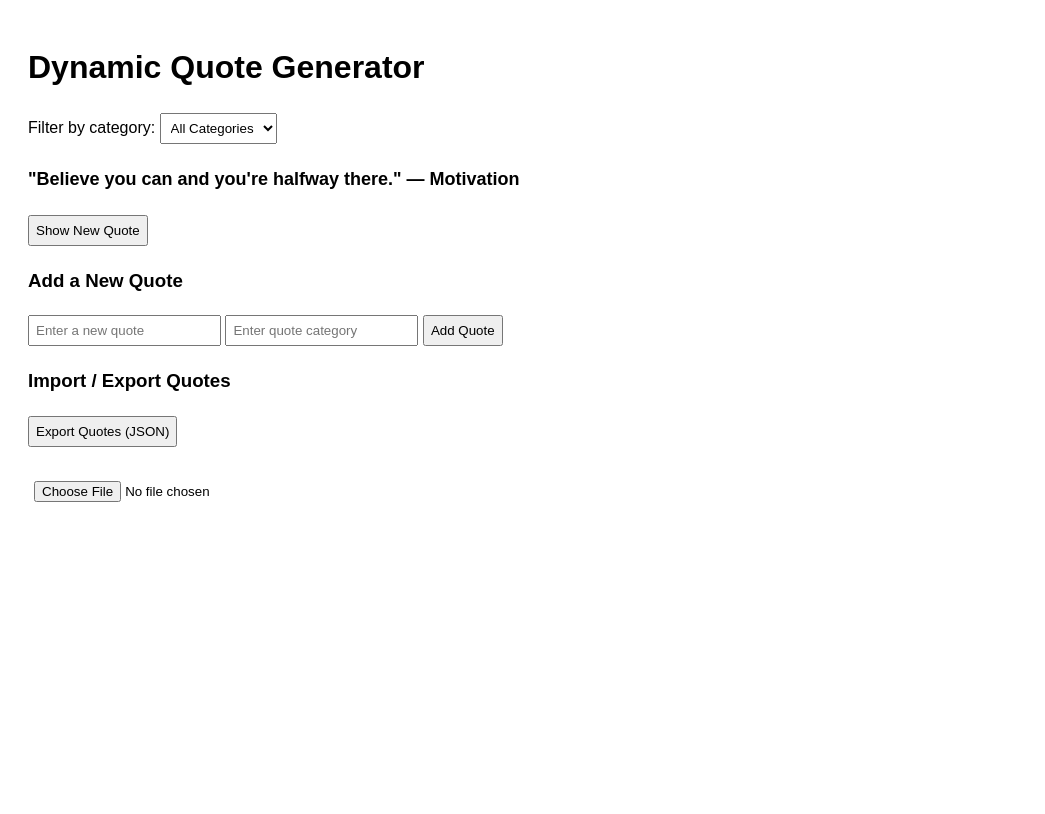
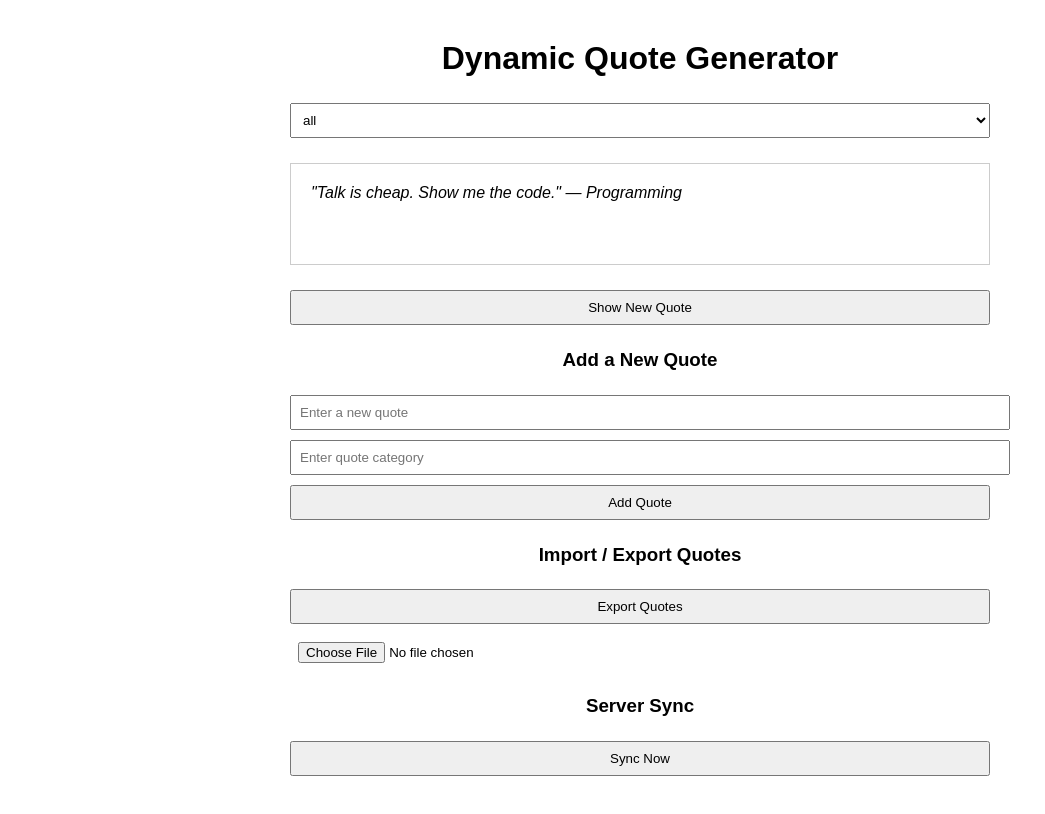
Before and after one commit to Sly-Kumi/alx_fe_javascript, a plain HTML site: page dom-manipulation/index.html in a window 1280 px wide. Both pictures are taken after typing "Sample", "Sample" into the empty fields and a click on the button "Add Quote". Shown: the whole page, without its empty margins (0-1045 px from the left). Drawn offline with Linux system fonts and the light colour scheme.

Commit message:
Add dynamic quote generator with storage and server sync

```diff
--- a/dom-manipulation/index.html
+++ b/dom-manipulation/index.html
@@ -1,23 +1,43 @@
 <!DOCTYPE html>
 <html lang="en">
 <head>
-  <meta charset="UTF-8" />
-  <meta name="viewport" content="width=device-width, initial-scale=1.0"/>
+  <meta charset="UTF-8">
+  <meta name="viewport" content="width=device-width, initial-scale=1.0">
   <title>Dynamic Quote Generator</title>
 
   <style>
     body {
       font-family: Arial, sans-serif;
-      padding: 20px;
+      max-width: 700px;
+      margin: 40px auto;
+      padding: 0 20px;
     }
+
+    h1, h3 {
+      text-align: center;
+    }
+
     select, input, button {
+      padding: 8px;
       margin: 5px 0;
-      padding: 6px;
+      width: 100%;
     }
+
+    button {
+      cursor: pointer;
+    }
+
     #quoteDisplay {
       margin: 20px 0;
-      font-size: 18px;
-      font-weight: bold;
+      padding: 20px;
+      border: 1px solid #ccc;
+      min-height: 60px;
+      font-style: italic;
+    }
+
+    #syncStatus {
+      margin-top: 10px;
+      font-size: 14px;
     }
   </style>
 </head>
@@ -26,26 +46,28 @@
   <h1>Dynamic Quote Generator</h1>
 
   <!-- CATEGORY FILTER -->
-  <label for="categoryFilter">Filter by category:</label>
-  <select id="categoryFilter" onchange="filterQuotes()">
-    <option value="all">All Categories</option>
-  </select>
+  <select id="categoryFilter"></select>
 
   <!-- QUOTE DISPLAY -->
-  <div id="quoteDisplay">Select a category or click "Show New Quote"</div>
+  <div id="quoteDisplay">Click "Show New Quote"</div>
 
-  <button onclick="showRandomQuote()">Show New Quote</button>
+  <button id="newQuote">Show New Quote</button>
 
   <!-- ADD QUOTE -->
   <h3>Add a New Quote</h3>
-  <input id="newQuoteText" type="text" placeholder="Enter a new quote" />
-  <input id="newQuoteCategory" type="text" placeholder="Enter quote category" />
+  <input id="newQuoteText" type="text" placeholder="Enter a new quote">
+  <input id="newQuoteCategory" type="text" placeholder="Enter quote category">
   <button onclick="addQuote()">Add Quote</button>
 
   <!-- IMPORT / EXPORT -->
   <h3>Import / Export Quotes</h3>
-  <button onclick="exportToJson()">Export Quotes (JSON)</button><br><br>
-  <input type="file" accept=".json" onchange="importFromJsonFile(event)" />
+  <button onclick="exportToJson()">Export Quotes</button>
+  <input type="file" accept=".json" onchange="importFromJsonFile(event)">
+
+  <!-- SERVER SYNC -->
+  <h3>Server Sync</h3>
+  <button onclick="syncWithServer()">Sync Now</button>
+  <p id="syncStatus"></p>
 
   <script src="script.js"></script>
 </body>
--- a/dom-manipulation/script.js
+++ b/dom-manipulation/script.js
@@ -1,46 +1,31 @@
-// -------------------------------
-// DATA & STORAGE
-// -------------------------------
+/* ===============================
+   DATA & STORAGE
+================================ */
+
 let quotes = JSON.parse(localStorage.getItem("quotes")) || [
-  { text: "Code is like humor. When you have to explain it, it’s bad.", category: "Programming" },
-  { text: "Simplicity is the soul of efficiency.", category: "Programming" },
-  { text: "Believe you can and you're halfway there.", category: "Motivation" }
+  { text: "Success is not final, failure is not fatal.", category: "Motivation" },
+  { text: "Talk is cheap. Show me the code.", category: "Programming" }
 ];
 
 const quoteDisplay = document.getElementById("quoteDisplay");
 const categoryFilter = document.getElementById("categoryFilter");
+const syncStatus = document.getElementById("syncStatus");
 
-// -------------------------------
-// INITIALIZATION
-// -------------------------------
+const SERVER_URL = "https://jsonplaceholder.typicode.com/posts";
+
+/* ===============================
+   INITIAL LOAD
+================================ */
+
+saveQuotes();
 populateCategories();
 restoreLastFilter();
 showRandomQuote();
 
-// -------------------------------
-// FUNCTIONS
-// -------------------------------
+/* ===============================
+   QUOTE DISPLAY
+================================ */
 
-// Save quotes to localStorage
-function saveQuotes() {
-  localStorage.setItem("quotes", JSON.stringify(quotes));
-}
-
-// Populate category dropdown
-function populateCategories() {
-  const categories = [...new Set(quotes.map(q => q.category))];
-
-  categoryFilter.innerHTML = `<option value="all">All Categories</option>`;
-
-  categories.forEach(category => {
-    const option = document.createElement("option");
-    option.value = category;
-    option.textContent = category;
-    categoryFilter.appendChild(option);
-  });
-}
-
-// Show random quote (respect filter)
 function showRandomQuote() {
   const selectedCategory = categoryFilter.value;
   let filteredQuotes = quotes;
@@ -54,36 +39,26 @@ function showRandomQuote() {
     return;
   }
 
-  const randomQuote = filteredQuotes[Math.floor(Math.random() * filteredQuotes.length)];
+  const randomQuote =
+    filteredQuotes[Math.floor(Math.random() * filteredQuotes.length)];
+
   quoteDisplay.textContent = `"${randomQuote.text}" — ${randomQuote.category}`;
 
-  sessionStorage.setItem("lastQuote", JSON.stringify(randomQuote));
+  sessionStorage.setItem("lastViewedQuote", randomQuote.text);
 }
 
-// Filter quotes by category
-function filterQuotes() {
-  localStorage.setItem("lastCategory", categoryFilter.value);
-  showRandomQuote();
-}
+document.getElementById("newQuote").addEventListener("click", showRandomQuote);
 
-// Restore last selected filter
-function restoreLastFilter() {
-  const lastCategory = localStorage.getItem("lastCategory");
-  if (lastCategory) {
-    categoryFilter.value = lastCategory;
-  }
-}
+/* ===============================
+   ADD QUOTE
+================================ */
 
-// Add a new quote
 function addQuote() {
-  const textInput = document.getElementById("newQuoteText");
-  const categoryInput = document.getElementById("newQuoteCategory");
-
-  const text = textInput.value.trim();
-  const category = categoryInput.value.trim();
+  const text = document.getElementById("newQuoteText").value.trim();
+  const category = document.getElementById("newQuoteCategory").value.trim();
 
   if (!text || !category) {
-    alert("Please enter both quote text and category.");
+    alert("Please enter both quote and category");
     return;
   }
 
@@ -91,18 +66,61 @@ function addQuote() {
   saveQuotes();
   populateCategories();
 
-  textInput.value = "";
-  categoryInput.value = "";
+  document.getElementById("newQuoteText").value = "";
+  document.getElementById("newQuoteCategory").value = "";
 
   alert("Quote added successfully!");
 }
 
-// Export quotes to JSON
+/* ===============================
+   CATEGORY FILTERING
+================================ */
+
+function populateCategories() {
+  const categories = ["all", ...new Set(quotes.map(q => q.category))];
+
+  categoryFilter.innerHTML = "";
+
+  categories.forEach(category => {
+    const option = document.createElement("option");
+    option.value = category;
+    option.textContent = category;
+    categoryFilter.appendChild(option);
+  });
+}
+
+categoryFilter.addEventListener("change", () => {
+  localStorage.setItem("lastCategory", categoryFilter.value);
+  showRandomQuote();
+});
+
+function restoreLastFilter() {
+  const savedCategory = localStorage.getItem("lastCategory");
+  if (savedCategory) {
+    categoryFilter.value = savedCategory;
+  }
+}
+
+/* ===============================
+   LOCAL STORAGE
+================================ */
+
+function saveQuotes() {
+  localStorage.setItem("quotes", JSON.stringify(quotes));
+}
+
+/* ===============================
+   JSON EXPORT / IMPORT
+================================ */
+
 function exportToJson() {
-  const blob = new Blob([JSON.stringify(quotes, null, 2)], { type: "application/json" });
+  const blob = new Blob([JSON.stringify(quotes, null, 2)], {
+    type: "application/json"
+  });
+
   const url = URL.createObjectURL(blob);
+  const a = document.createElement("a");
 
-  const a = document.createElement("a");
   a.href = url;
   a.download = "quotes.json";
   a.click();
@@ -110,7 +128,6 @@ function exportToJson() {
   URL.revokeObjectURL(url);
 }
 
-// Import quotes from JSON
 function importFromJsonFile(event) {
   const fileReader = new FileReader();
 
@@ -124,3 +141,42 @@ function importFromJsonFile(event) {
 
   fileReader.readAsText(event.target.files[0]);
 }
+
+/* ===============================
+   SERVER SYNC & CONFLICT HANDLING
+================================ */
+
+async function fetchServerQuotes() {
+  const response = await fetch(SERVER_URL);
+  const data = await response.json();
+
+  return data.slice(0, 5).map(post => ({
+    text: post.title,
+    category: "Server"
+  }));
+}
+
+async function syncWithServer() {
+  syncStatus.textContent = "Syncing with server...";
+
+  try {
+    const serverQuotes = await fetchServerQuotes();
+
+    // Conflict resolution: SERVER WINS
+    quotes = [...serverQuotes];
+
+    saveQuotes();
+    populateCategories();
+    showRandomQuote();
+
+    syncStatus.textContent = "✔ Synced successfully. Server data applied.";
+  } catch (error) {
+    syncStatus.textContent = "❌ Sync failed.";
+  }
+}
+
+/* ===============================
+   AUTO SYNC (SIMULATION)
+================================ */
+
+setInterval(syncWithServer, 30000);
```
